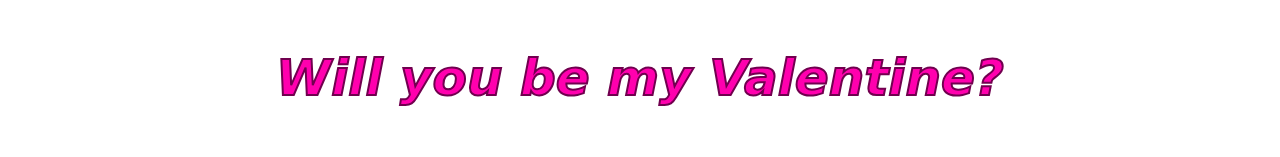
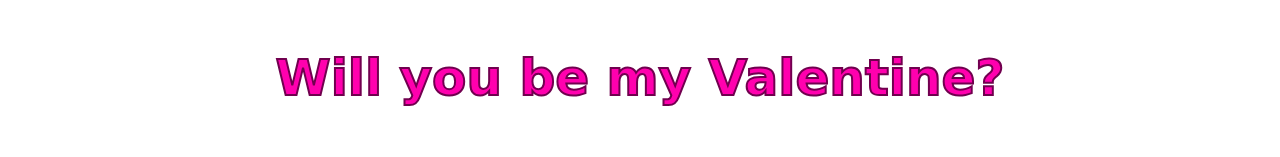
Before and after one commit to DaKamza/Valentines_web, a plain HTML site: page index.html in a window 1280 px wide. Shown: the part 371-528 px from the top of the page. Drawn offline with Linux system fonts and the light colour scheme.

Commit message:
Update styles.css

```diff
--- a/styles.css
+++ b/styles.css
@@ -19,7 +19,7 @@ body {
     -webkit-text-stroke: 2px #71004f;
 
     font-size: 50px;
-    font-style: oblique;
+    font-style: verdana;
     font-weight: 800;
 }
 
```
